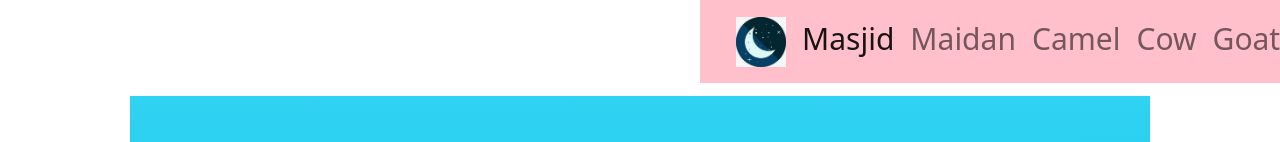
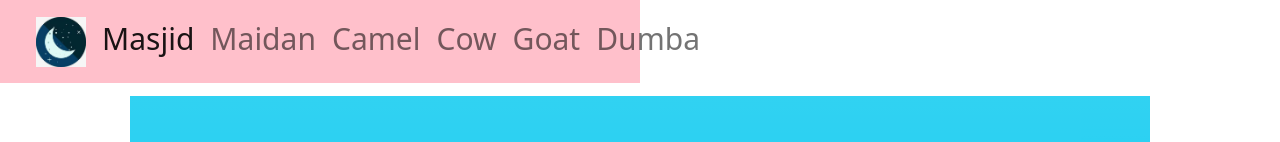
Before and after one commit to zarakhatun58/Eid-Ul-Azha-Mubarak, a plain HTML site: page index.html in a window 1280 px wide. Shown: the top 142 px of the page. Drawn offline with Linux system fonts and the light colour scheme.

Commit message:
margin delet added

```diff
--- a/index.html
+++ b/index.html
@@ -13,8 +13,7 @@
 
 <body>
     <header class="container">
-        <nav class="navbar navbar-expand-lg navbar-light  fixed-top w-50 "
-            style="background-color: pink; margin-left: 700px;">
+        <nav class="navbar navbar-expand-lg navbar-light  fixed-top w-50 " style="background-color: pink;">
             <div class="container">
                 <a class="navbar-brand" href="#">
                     <img src="images/logo.png" alt="">
```
